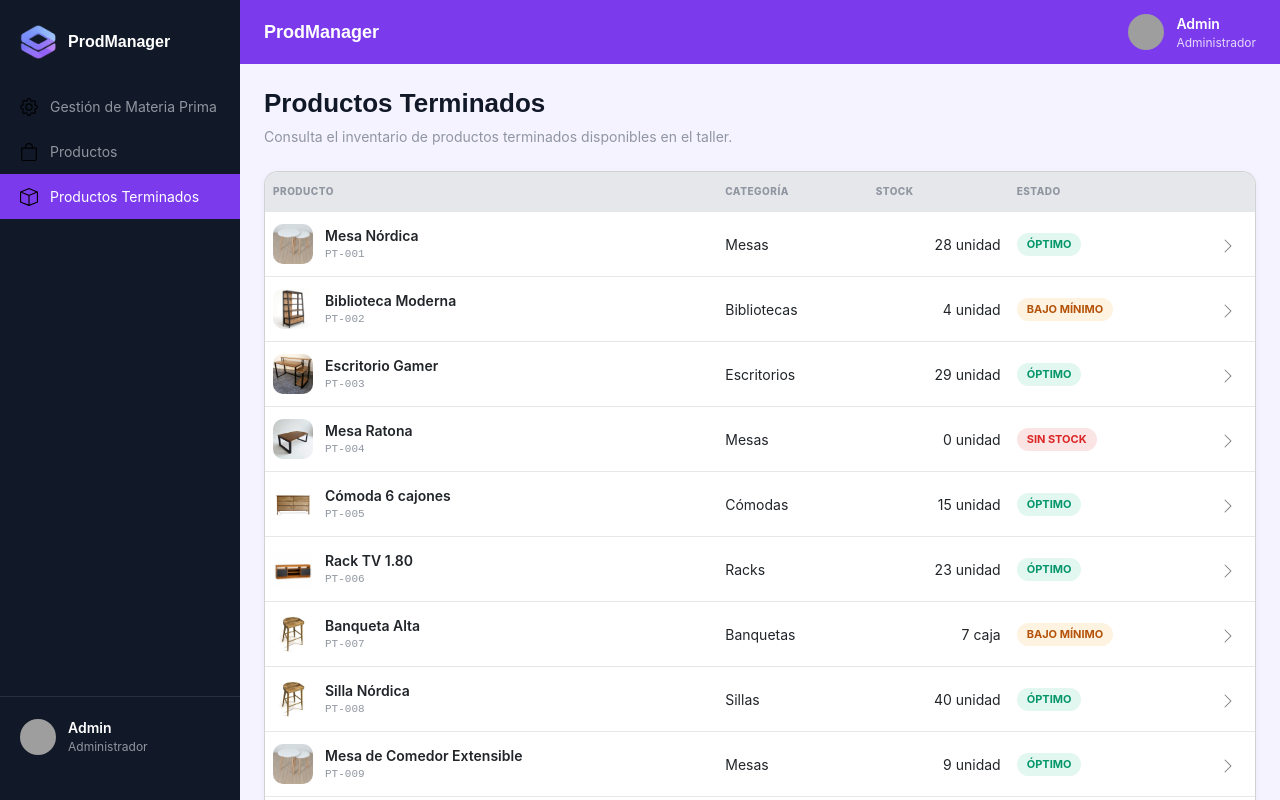
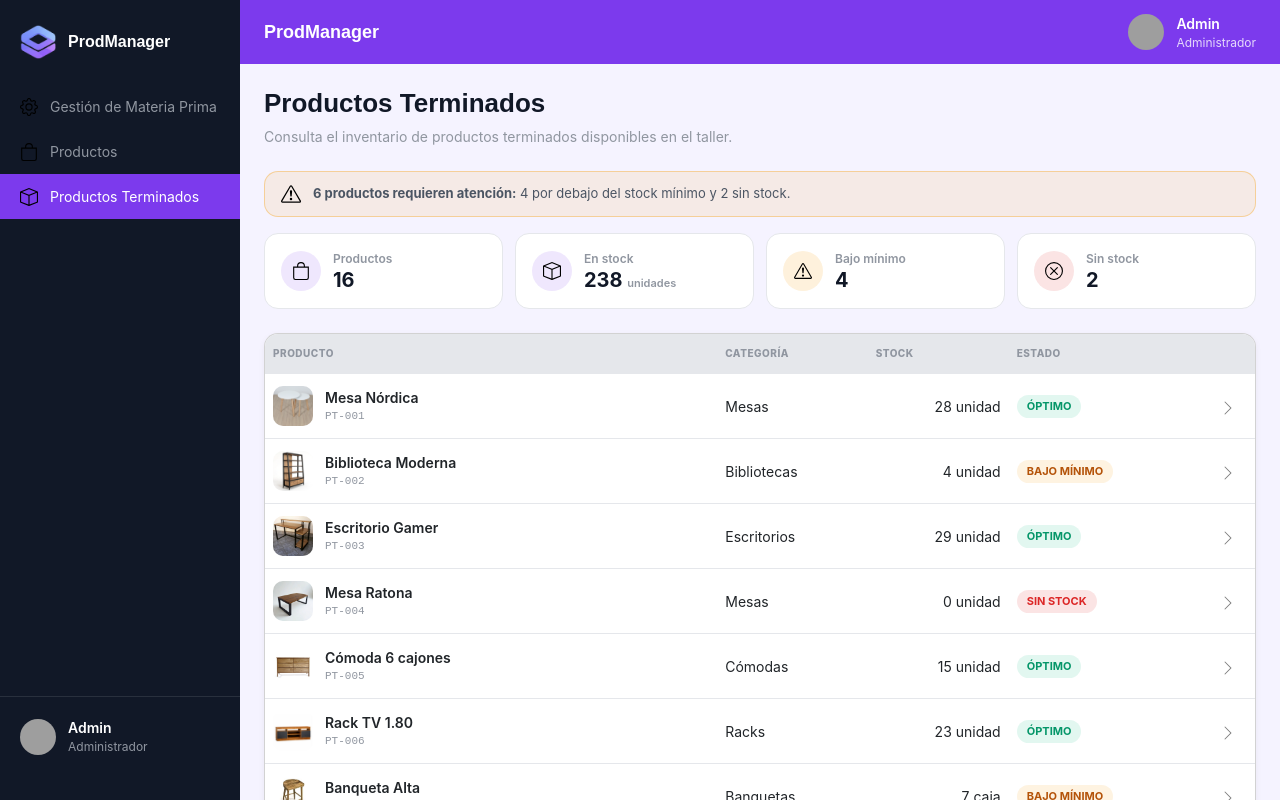
Before and after one commit to QuantiaStudio/Gestor-de-Produccion-e-Inventario-para-Emprendimientos, an Angular app in the folder frontend/ProdManager/: page /dashboard/productos-terminados in a window 1280 px wide. Shown: the top 800 px of the page. Built offline with nearby package versions, Linux system fonts and the light colour scheme; grey boxes are pictures that could not be loaded.

Commit message:
feat: implementar alertas de stock bajo (TK-05-04)

```diff
--- /dev/null
+++ b/frontend/ProdManager/src/app/producto-terminado/producto-terminado-alertas/producto-terminado-alertas.component.css
@@ -0,0 +1,101 @@
+.alerta-banner {
+  display: flex;
+  align-items: center;
+  gap: 12px;
+  padding: 12px 16px;
+  margin-bottom: 16px;
+  border-radius: var(--radius-md);
+  border: 1px solid rgba(245, 158, 11, 0.35);
+  background-color: rgba(245, 158, 11, 0.1);
+}
+
+.alerta-icono {
+  width: 20px;
+  height: 20px;
+  flex-shrink: 0;
+}
+
+.alerta-banner p {
+  margin: 0;
+  font-size: 13px;
+  color: var(--gray-600);
+}
+
+.kpis {
+  display: grid;
+  grid-template-columns: repeat(4, minmax(0, 1fr));
+  gap: 12px;
+  margin-bottom: 24px;
+}
+
+.kpi {
+  display: flex;
+  align-items: center;
+  gap: 12px;
+  min-width: 0;
+  padding: 16px;
+  border-radius: var(--radius-md);
+  border: 1px solid var(--gray-200);
+  background-color: var(--color-surface);
+}
+
+.kpi-icono {
+  display: flex;
+  align-items: center;
+  justify-content: center;
+  width: 40px;
+  height: 40px;
+  flex-shrink: 0;
+  border-radius: 999px;
+  background-color: rgba(124, 58, 237, 0.12);
+}
+
+.kpi-icono img {
+  width: 18px;
+  height: 18px;
+}
+
+.kpi-texto {
+  display: flex;
+  flex-direction: column;
+  min-width: 0;
+}
+
+.kpi-label {
+  font-size: 12px;
+  font-weight: 600;
+  color: var(--gray-400);
+}
+
+.kpi-valor {
+  font-size: 20px;
+  font-weight: 700;
+  line-height: 1.2;
+  color: var(--gray-900);
+}
+
+.kpi-valor small {
+  font-size: 11px;
+  font-weight: 600;
+  color: var(--gray-400);
+}
+
+.kpi--warning .kpi-icono {
+  background-color: rgba(245, 158, 11, 0.14);
+}
+
+.kpi--error .kpi-icono {
+  background-color: rgba(220, 38, 38, 0.12);
+}
+
+@media (max-width: 991.98px) {
+  .kpis {
+    grid-template-columns: repeat(2, minmax(0, 1fr));
+  }
+}
+
+@media (max-width: 768px) {
+  .kpis {
+    grid-template-columns: minmax(0, 1fr);
+  }
+}
--- /dev/null
+++ b/frontend/ProdManager/src/app/producto-terminado/producto-terminado-alertas/producto-terminado-alertas.component.html
@@ -0,0 +1,55 @@
+@if (resumen.enAlerta > 0) {
+  <div class="alerta-banner" role="status">
+    <img src="assets/exclamation-triangle.svg" alt="" class="alerta-icono" />
+    <p>
+      @if (resumen.enAlerta === 1) {
+        <strong>1 producto requiere atención:</strong>
+      } @else {
+        <strong>{{ resumen.enAlerta }} productos requieren atención:</strong>
+      }
+      {{ resumen.bajoMinimo }} por debajo del stock mínimo y {{ resumen.sinStock }} sin stock.
+    </p>
+  </div>
+}
+
+<section class="kpis">
+  <article class="kpi">
+    <span class="kpi-icono">
+      <img src="assets/bag.svg" alt="" />
+    </span>
+    <span class="kpi-texto">
+      <span class="kpi-label">Productos</span>
+      <span class="kpi-valor">{{ resumen.totalProductos }}</span>
+    </span>
+  </article>
+
+  <article class="kpi">
+    <span class="kpi-icono">
+      <img src="assets/box.svg" alt="" />
+    </span>
+    <span class="kpi-texto">
+      <span class="kpi-label">En stock</span>
+      <span class="kpi-valor">{{ resumen.unidadesEnStock }} <small>unidades</small></span>
+    </span>
+  </article>
+
+  <article class="kpi kpi--warning">
+    <span class="kpi-icono">
+      <img src="assets/exclamation-triangle.svg" alt="" />
+    </span>
+    <span class="kpi-texto">
+      <span class="kpi-label">Bajo mínimo</span>
+      <span class="kpi-valor">{{ resumen.bajoMinimo }}</span>
+    </span>
+  </article>
+
+  <article class="kpi kpi--error">
+    <span class="kpi-icono">
+      <img src="assets/x-circle.svg" alt="" />
+    </span>
+    <span class="kpi-texto">
+      <span class="kpi-label">Sin stock</span>
+      <span class="kpi-valor">{{ resumen.sinStock }}</span>
+    </span>
+  </article>
+</section>
--- a/frontend/ProdManager/src/app/producto-terminado/producto-terminado-listado/producto-terminado-listado.component.html
+++ b/frontend/ProdManager/src/app/producto-terminado/producto-terminado-listado/producto-terminado-listado.component.html
@@ -2,6 +2,8 @@
   <h1>Productos Terminados</h1>
   <p>Consulta el inventario de productos terminados disponibles en el taller.</p>
 </div>
+
+<app-producto-terminado-alertas [resumen]="resumen" />
 
 <div class="row g-4">
   <div class="col-12" [class.col-lg-8]="productoSeleccionado">
--- a/frontend/ProdManager/src/app/producto-terminado/producto-terminado-listado/producto-terminado-listado.component.ts
+++ b/frontend/ProdManager/src/app/producto-terminado/producto-terminado-listado/producto-terminado-listado.component.ts
@@ -1,21 +1,24 @@
 import { Component } from '@angular/core';
-import { ProductoTerminado } from '../../models/producto-terminado/producto-terminado.model';
+import { ProductoTerminado, ResumenInventario } from '../../models/producto-terminado/producto-terminado.model';
 import { ProductoTerminadoService } from '../../services/producto-terminado.service';
+import { ProductoTerminadoAlertasComponent } from '../producto-terminado-alertas/producto-terminado-alertas.component';
 import { ProductoTerminadoDetalleComponent } from '../producto-terminado-detalle/producto-terminado-detalle.component';
 
 @Component({
   selector: 'app-producto-terminado-listado',
   standalone: true,
-  imports: [ProductoTerminadoDetalleComponent],
+  imports: [ProductoTerminadoAlertasComponent, ProductoTerminadoDetalleComponent],
   templateUrl: './producto-terminado-listado.component.html',
   styleUrl: './producto-terminado-listado.component.css'
 })
 export class ProductoTerminadoListadoComponent {
   productoSeleccionado: ProductoTerminado | null = null;
   productosTerminados: ProductoTerminado[];
+  resumen: ResumenInventario;
 
   constructor(private productoTerminadoService: ProductoTerminadoService) {
     this.productosTerminados = this.productoTerminadoService.obtenerProductosTerminados();
+    this.resumen = this.productoTerminadoService.obtenerResumenInventario(this.productosTerminados);
   }
 
   seleccionar(producto: ProductoTerminado) {
```
Also changed, not shown: frontend/ProdManager/src/app/producto-terminado/producto-terminado-alertas/producto-terminado-alertas.component.ts (added, +13 -0 lines), 1 other file (tests, documents, lock files or other folders).
